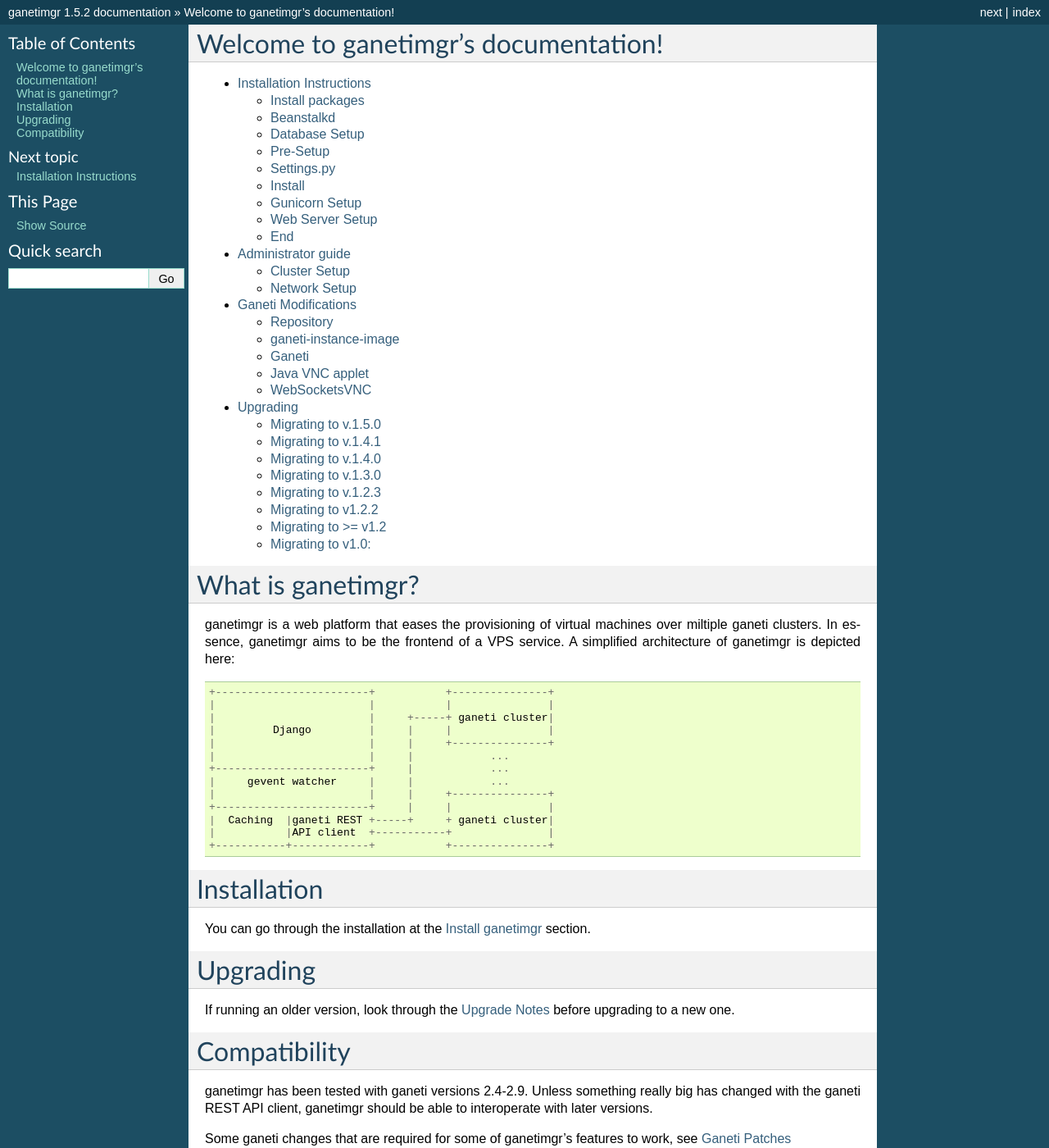
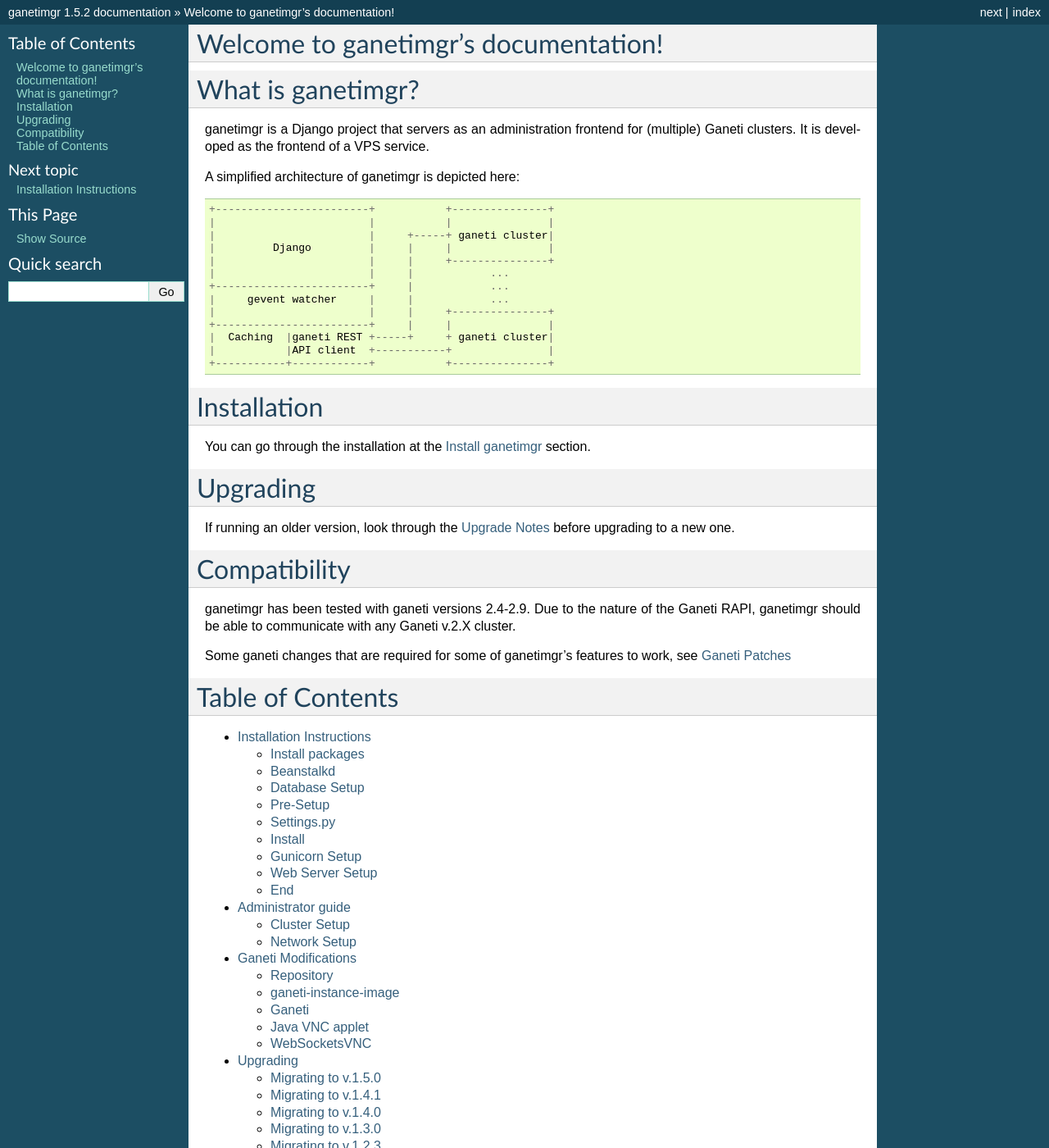
Before and after one commit to grnet/ganetimgr, a Sphinx documentation site: the page built from docs/source/index.rst, in a window 1280 px wide and 1400 px high. Shown: the whole window at 82% size. Built offline with Sphinx 7.4.7, drawn with Linux system fonts in a browser that asks for light colours; some of the changed text lies outside the part shown.

Commit message:
Update index.rst

```diff
--- a/docs/source/index.rst
+++ b/docs/source/index.rst
@@ -6,18 +6,13 @@
 Welcome to ganetimgr's documentation!
 =====================================
 
-.. toctree::
-   :maxdepth: 2
-
-   install
-   admin
-   ganeti
-   upgrade
+What is ganetimgr?
+==================
+ganetimgr is a Django project that servers as an administration frontend for (multiple) Ganeti clusters. It is developed as
+the frontend of a VPS service.
 
 
-What is ganetimgr?
-==================
-ganetimgr is a web platform that eases the provisioning of virtual machines over miltiple ganeti clusters. In essence, ganetimgr aims to be the frontend of a VPS service. A simplified architecture of ganetimgr is depicted here::
+A simplified architecture of ganetimgr is depicted here::
 
 	+------------------------+           +---------------+
 	|                        |           |               |
@@ -43,6 +38,17 @@
 
 Compatibility
 =============
-ganetimgr has been tested with ganeti versions 2.4-2.9. Unless something really big has changed with the ganeti REST API client, ganetimgr should be able to interoperate with later versions.
+ganetimgr has been tested with ganeti versions 2.4-2.9. Due to the nature of the Ganeti RAPI, ganetimgr should be able to communicate with any Ganeti v.2.X cluster.
 
 Some ganeti changes that are required for some of ganetimgr's features to work, see :doc:`Ganeti Patches <ganeti>`
+
+Table of Contents
+=================
+
+.. toctree::
+   :maxdepth: 2
+
+   install
+   admin
+   ganeti
+   upgrade
```
